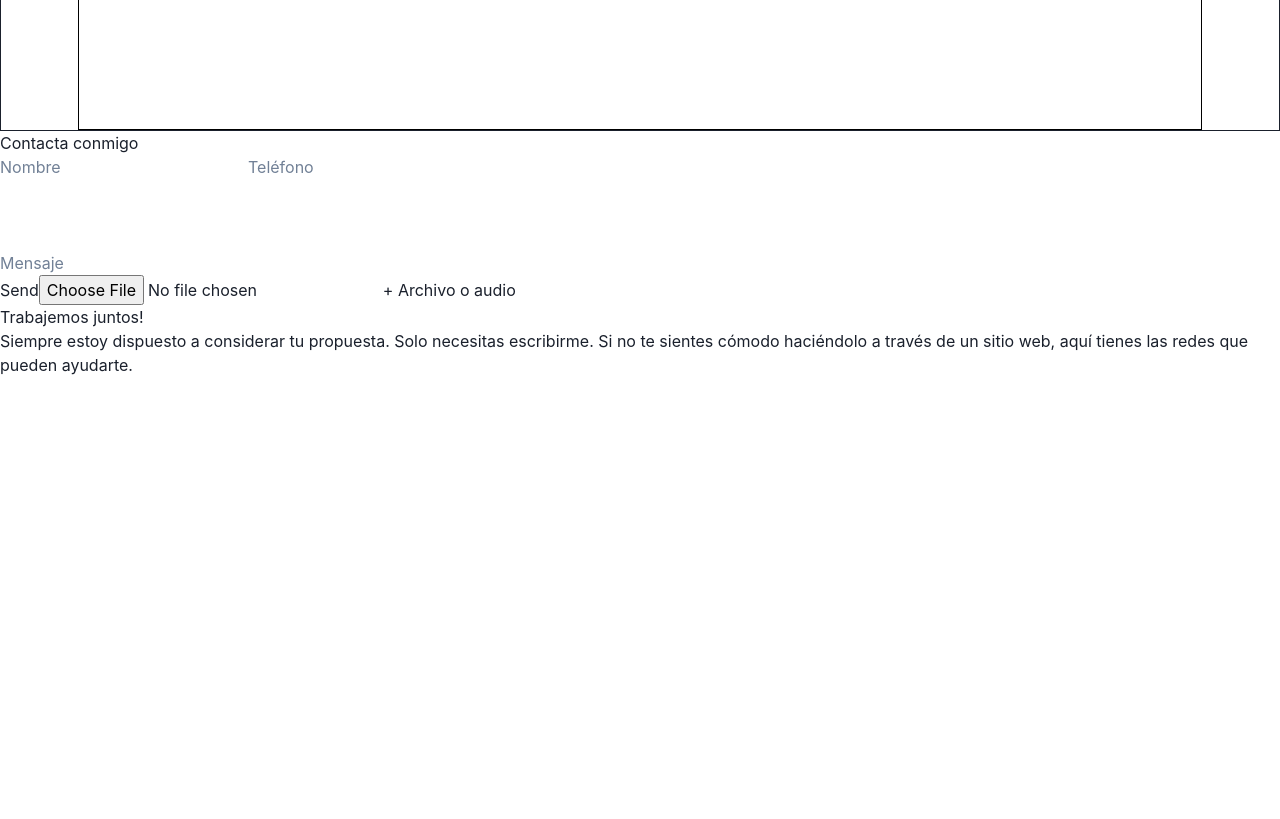
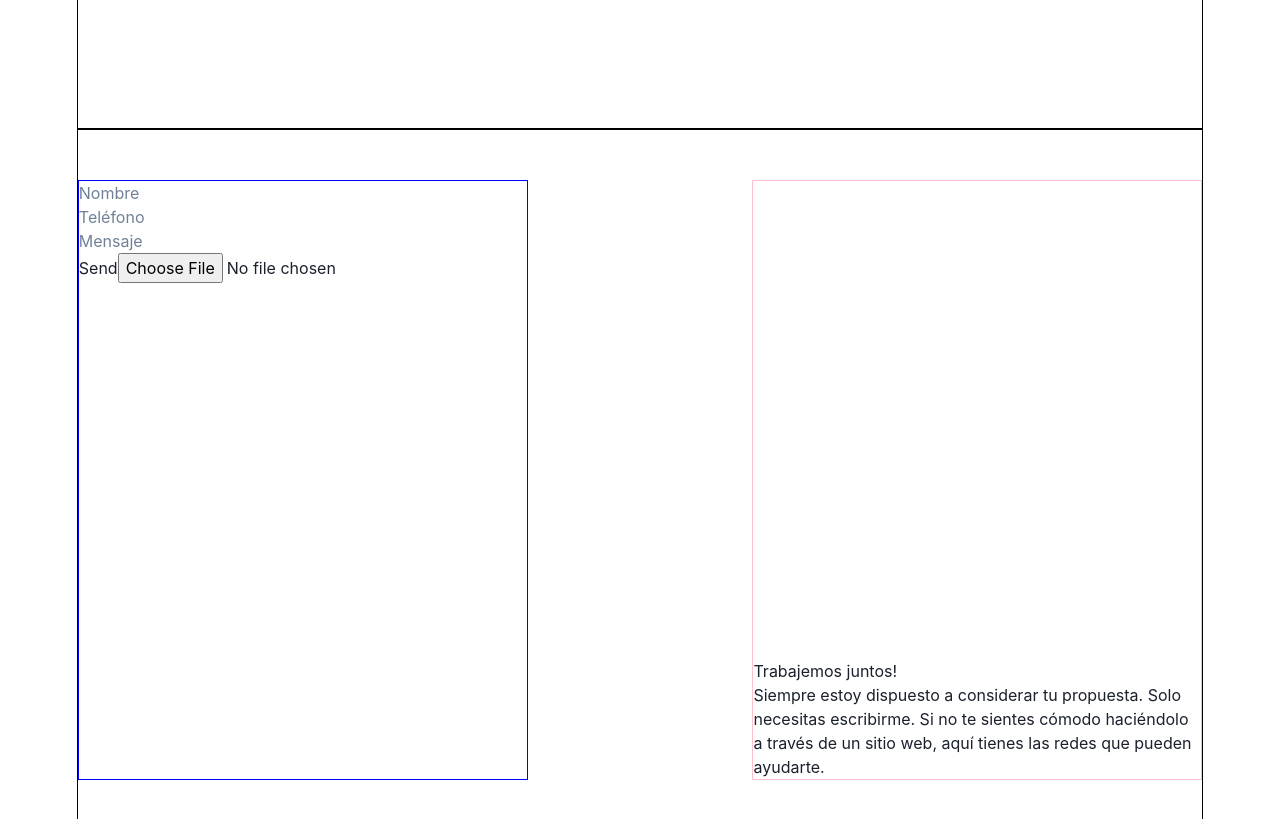
Before and after one commit to Plastixd/TPFINAL2, a React (Vite) app: page / in a window 1280 px wide. Shown: the part 4040-4859 px from the top of the page. Before the commit the page ends 4417 px from the top, so only its background shows below. Built offline with nearby package versions, Linux system fonts and the light colour scheme.

Commit message:
footer correctamente posicionado

```diff
--- a/src/App.jsx
+++ b/src/App.jsx
@@ -8,7 +8,7 @@ import Portfolio from "./Components/Portfolio";
 import Aboutme from "./Components/Aboutme";
 import Footer from "./Components/Footer";
 import Speciality from "./Components/Speciality";
-import { Box, Flex } from '@chakra-ui/react';
+import { Box,} from '@chakra-ui/react';
 
 
 function App() {
@@ -17,15 +17,16 @@ function App() {
     <ChakraProvider>
       <section>
       <Header/>
-      <Box align="center" width="100%" paddingTop="190px" backgroundColor="white" borderColor="pink" border="1px">
+      <Box align="center" width="100%" paddingTop="190px" backgroundColor="white" borderColor="pink" border="">
         <Hero/>
         <Speciality/>
         <Skills/>
         <Subskills/>
         <Portfolio/>
         <Aboutme/>
+
+        <Footer/>
       </Box>
-        <Footer/>
       </section>
     </ChakraProvider>
   );
--- a/src/Components/Footer.jsx
+++ b/src/Components/Footer.jsx
@@ -1,33 +1,32 @@
 import React from 'react'
-import PropTypes from 'prop-types'
+import { Box, Flex, Text } from '@chakra-ui/react';
 
-function Footer(props) {
+
+function Footer() {
   return (
-    <section id="contact">
-    <h2>Contacta conmigo</h2>
-    <div>
-        <div>
+    <Flex  flexDirection=""
+    pt="50px" pb="200px" width="88%" height="" border="1px" borderColor="black" justifyContent="space-between">
+
+        <Flex height="600px" alignItems="left" flexDirection="column" border="1px" borderColor="blue" width="40%">
             <form action="">
+                <Flex flexDirection="column">
                 <input type="text" placeholder="Nombre" />
-                <input type="text" placeholder="Teléfono" />
-                <br />
-                <br />
-                <br />
-                <br />
+                <input type="number" placeholder="Teléfono" />
                 <input type="text" placeholder="Mensaje" />
-                <div>
+                </Flex>
+            </form>
+                <Text align="left">
                     <button>Send</button>
                     <input type="file" />
-                    <label>
+                    {/* <label>
                         + Archivo o audio
-                    </label>
-                </div>
-            </form>
-        </div>
-        <div>
-            <h2>Trabajemos juntos!</h2>
-            <p>Siempre estoy dispuesto a considerar tu propuesta. Solo necesitas escribirme. Si no te sientes cómodo haciéndolo a través de un sitio web, aquí tienes las redes que pueden ayudarte.</p>
-            <div>
+                    </label> */}
+                </Text>
+        </Flex>
+        <Flex flexDirection="column" width="40%" border="1px" borderColor="pink" justifyContent="end" >
+            <Text align="left">Trabajemos juntos!</Text>
+            <Text align="left">Siempre estoy dispuesto a considerar tu propuesta. Solo necesitas escribirme. Si no te sientes cómodo haciéndolo a través de un sitio web, aquí tienes las redes que pueden ayudarte.</Text>
+            <Flex>
                 <a target="_blank">
                     <img alt="" />
                 </a>
@@ -40,16 +39,13 @@ function Footer(props) {
                 <a target="_blank">
                     <img alt="" />
                 </a>
-            </div>
-        </div>
-    </div>
-</section>
+                </Flex>
+        </Flex>
+    </Flex>
+
 
   )
 }
 
-Footer.propTypes = {
-
-}
 
 export default Footer
```
Also changed, not shown: src/Components/Portfolio.jsx (+1 -1 lines).
